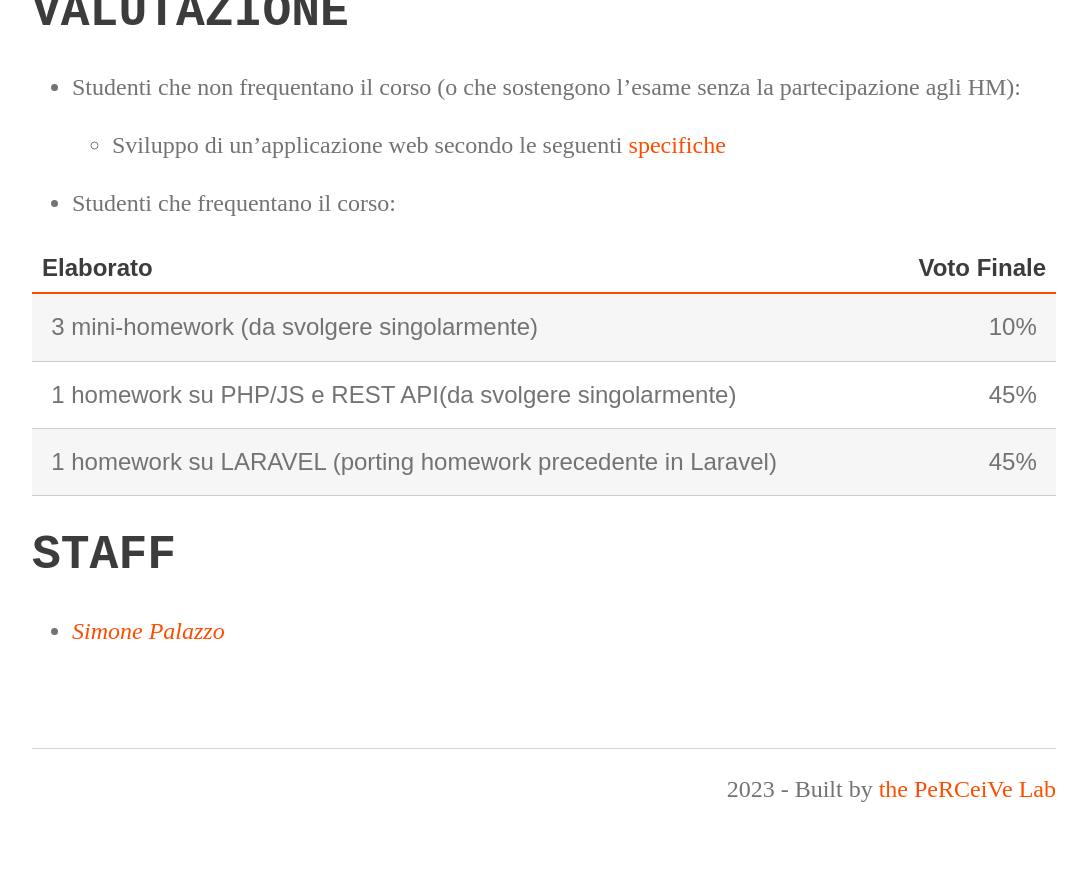
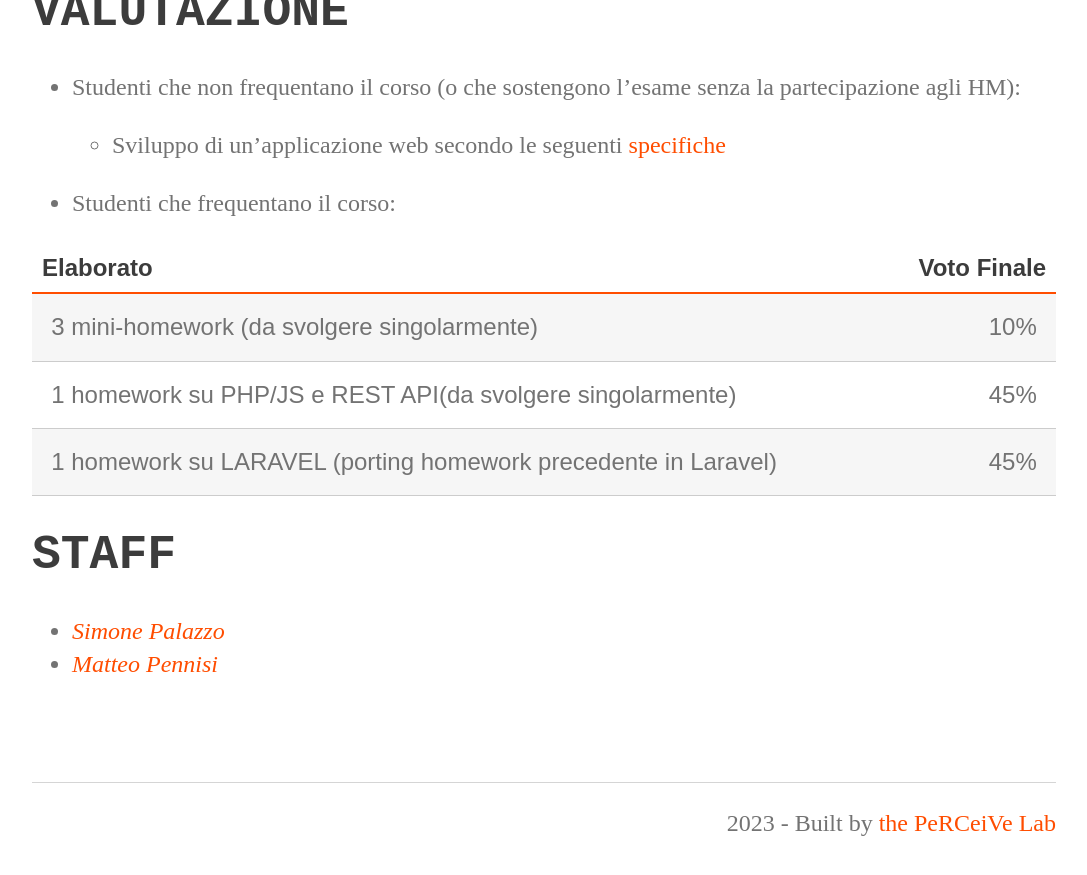
Before and after one commit to perceivelab/wp-al-23, a Jekyll site: the page built from index.md, in a window 1280 px wide and 900 px high, scrolled down 1914 px. Shown: the top 875 px of the window, without its empty margins (96-1183 px from the left). Built offline with Jekyll 4.4.1, drawn with Linux system fonts in a browser that asks for light colours; our own code applies the rules of GitHub Pages for plain Markdown files.

Commit message:
Added Matteo as staff

```diff
--- a/index.md
+++ b/index.md
@@ -51,5 +51,6 @@ La roadmap e' provvisoria e puo' subire variazioni.
 # STAFF
 
 - *[Simone Palazzo](mailto:simone.palazzo@unict.it)*
+- *[Matteo Pennisi](mailto:matteo.pennisi@phd.unict.it)*
 
 [404]: {{ site.baseurl }}/fallback
```
